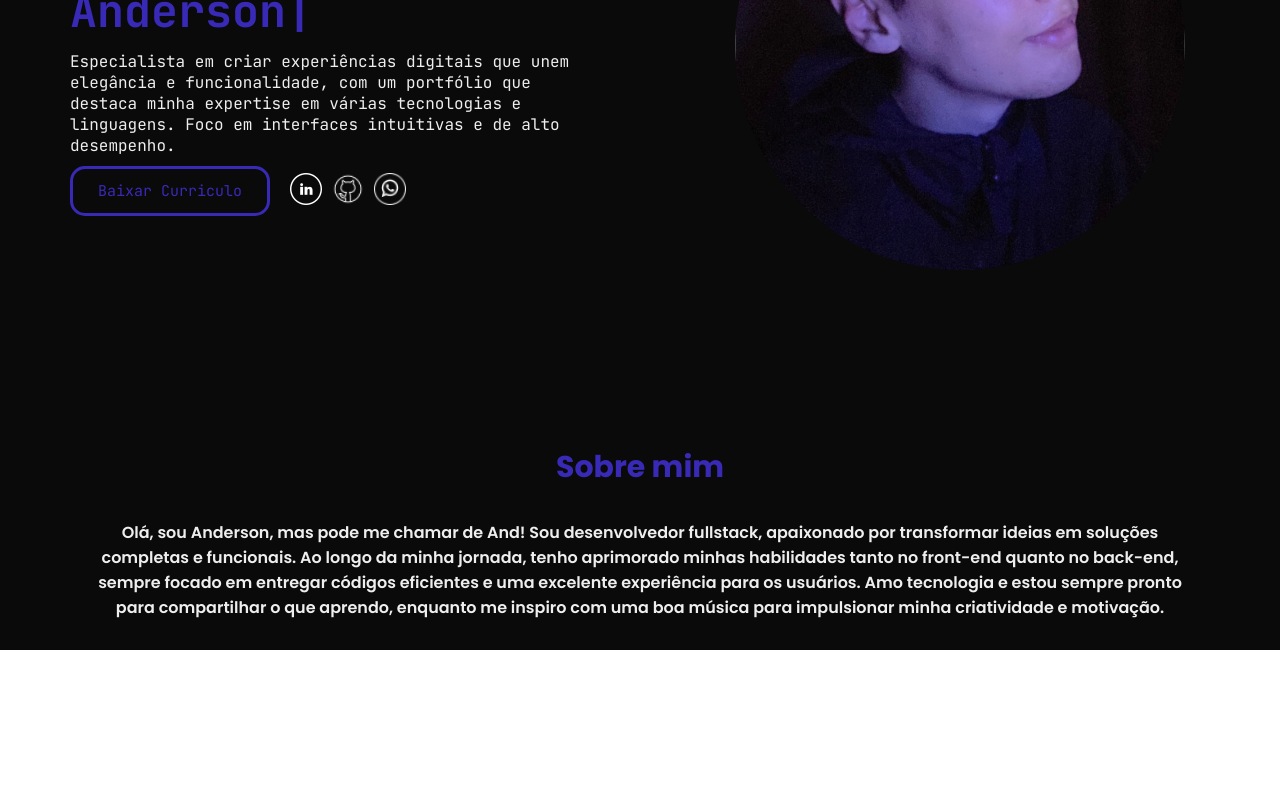
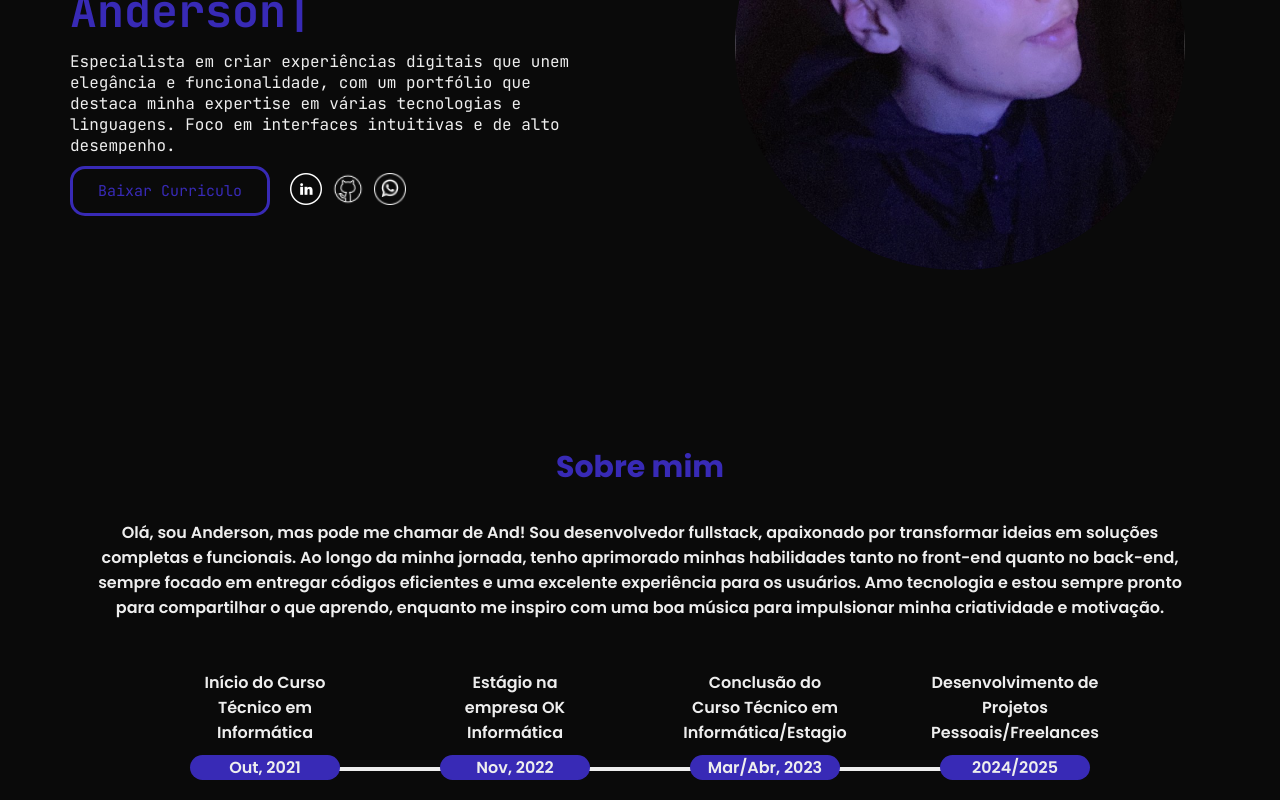
Before and after one commit to luvsscorpius/dev-and-portfolio-react, a React (Create React App) app in the folder frontend/: page / in a window 1280 px wide. Shown: the part 499-1299 px from the top of the page. Before the commit the page ends 1149 px from the top, so only its background shows below. Built offline with nearby package versions, Linux system fonts and the light colour scheme.

Commit message:
feat(sobre.jsx): creating a time line

```diff
--- a/frontend/src/Pages/Sobre/Sobre.jsx
+++ b/frontend/src/Pages/Sobre/Sobre.jsx
@@ -4,7 +4,6 @@ import * as S from './Styles'
 export const Sobre = () => {
 
   return (
-    <main>
         <S.sobreMimContainer>
             <S.titleContainer>
                 <h2>Sobre mim</h2>
@@ -15,7 +14,58 @@ export const Sobre = () => {
                 Olá, sou Anderson, mas pode me chamar de And! Sou desenvolvedor fullstack, apaixonado por transformar ideias em soluções completas e funcionais. Ao longo da minha jornada, tenho aprimorado minhas habilidades tanto no front-end quanto no back-end, sempre focado em entregar códigos eficientes e uma excelente experiência para os usuários. Amo tecnologia e estou sempre pronto para compartilhar o que aprendo, enquanto me inspiro com uma boa música para impulsionar minha criatividade e motivação.
                 </p>
             </S.descriptionContainer>
+
+            <S.linhaDoTempoContainer>
+                <S.Linha/>
+
+                <S.OutSpan>
+                    <p>
+                      Início do Curso Técnico em Informática
+                    </p>
+
+                    <span>
+                      <p>
+                        Out, 2021
+                      </p>
+                    </span>
+                </S.OutSpan>
+
+                <S.OutSpan>
+                    <p>
+                      Estágio na empresa OK Informática
+                    </p>
+
+                    <span>
+                      <p>
+                        Nov, 2022
+                      </p>
+                    </span>
+                </S.OutSpan>
+
+                <S.OutSpan>
+                    <p>
+                      Conclusão do Curso Técnico em Informática/Estagio
+                    </p>
+
+                    <span>
+                      <p>
+                        Mar/Abr, 2023
+                      </p>
+                    </span>
+                </S.OutSpan>
+
+                <S.OutSpan>
+                    <p>
+                      Desenvolvimento de Projetos Pessoais/Freelances
+                    </p>
+
+                    <span>
+                      <p>
+                        2024/2025
+                      </p>
+                    </span>
+                </S.OutSpan>
+            </S.linhaDoTempoContainer>
         </S.sobreMimContainer>
-    </main>
   )
 }
--- a/frontend/src/Pages/Sobre/Styles.jsx
+++ b/frontend/src/Pages/Sobre/Styles.jsx
@@ -41,5 +41,64 @@ export const descriptionContainer = styled.div`
 `
 
 export const linhaDoTempoContainer = styled.div`
+    position: relative;
+    width: 100%;
+    display: flex;
+    flex-direction: row;
+    align-items: center;
+    justify-content: flex-start;
+    gap: 50px;
+    overflow-y: hidden;
+    overflow-x: auto;
 
+    @media (min-width: 1024px) {
+        justify-content: center;
+    }
 `
+
+export const OutSpan = styled.div`
+    position: relative;
+    z-index: 1;
+    width: 220px;
+    display: flex;
+    align-items: center;
+    justify-content: center;
+    flex-direction: column;
+    gap: 10px;
+    padding: 0 20px 0 20px;
+    height: 150px;
+
+    p {
+        color: #eee;
+        font-family: "Poppins", serif;
+        font-weight: 600;
+        text-align: center;
+    }
+
+    span {
+        p {
+            background-color: #382AB6;
+            border-radius: 100px;
+            width: 150px;
+            text-align: center;
+        }
+    }
+
+    @media (min-width: 1024px) {
+        width: 200px;
+    }
+`
+export const Linha = styled.div`
+    position: absolute;
+    top: 78%;
+    left: 30px;
+    width: 800px;
+    height: 4px;
+    z-index: 0;
+    background-color: #eee;
+
+    @media (min-width: 1024px) {
+        left: 50%;
+        transform: translateX(-50%);
+    }
+`
```
